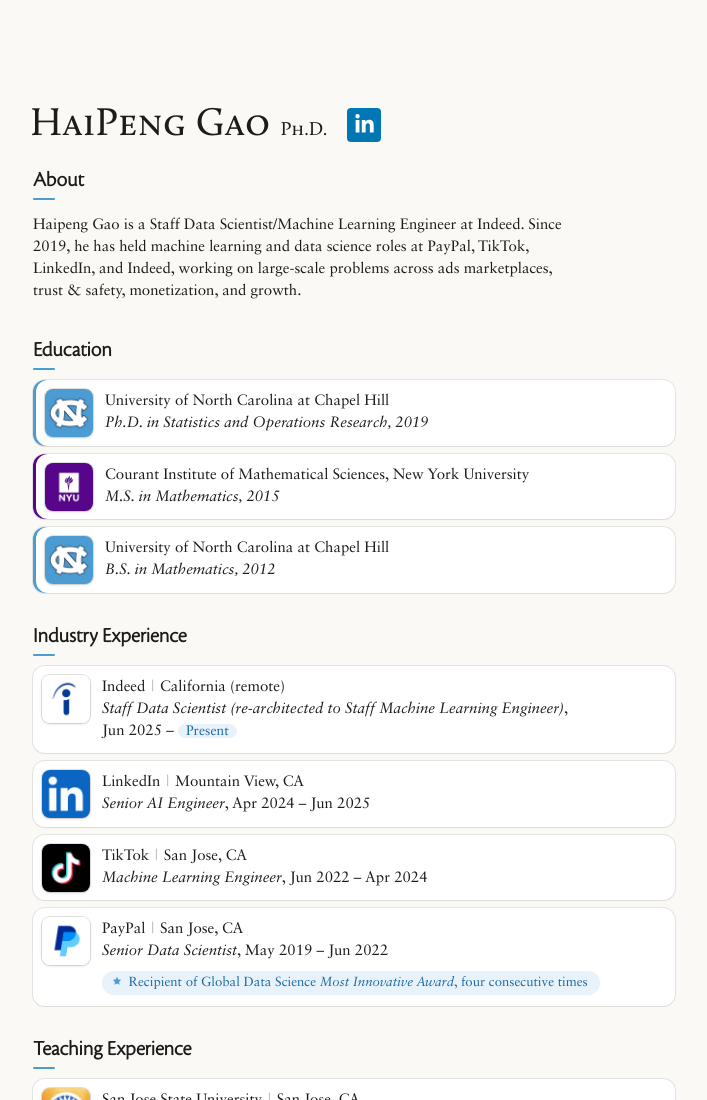
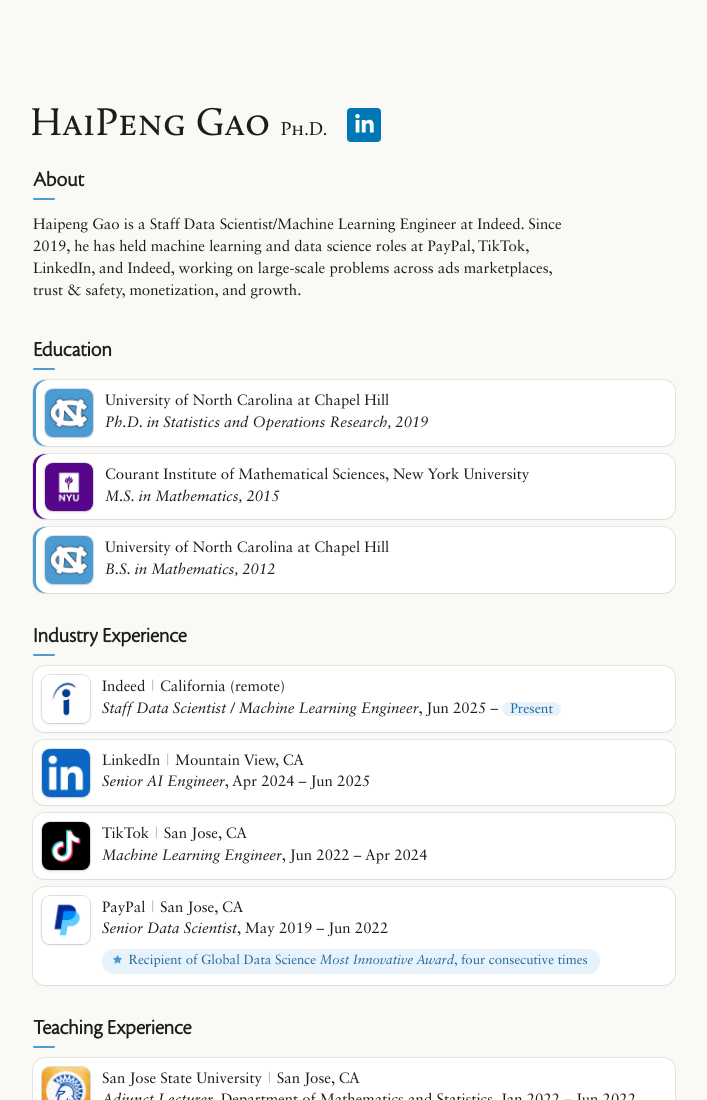
Before and after one commit to turbolt/homepage, a plain HTML site: page index.html in a window 1280 px wide. Shown: the top 1100 px of the page, without its empty margins (286-993 px from the left). Drawn offline with Linux system fonts and the light colour scheme.

Commit message:
Simplify Indeed role title

```diff
--- a/index.html
+++ b/index.html
@@ -477,10 +477,7 @@
                     Indeed
                     <span class="sep" aria-hidden="true">|</span> California
                     (remote)<br />
-                    <em
-                      >Staff Data Scientist (re-architected to Staff Machine
-                      Learning Engineer)</em
-                    >,
+                    <em>Staff Data Scientist / Machine Learning Engineer</em>,
                     <span class="nowrap"
                       >Jun 2025 – <span class="now">Present</span></span
                     >
```
